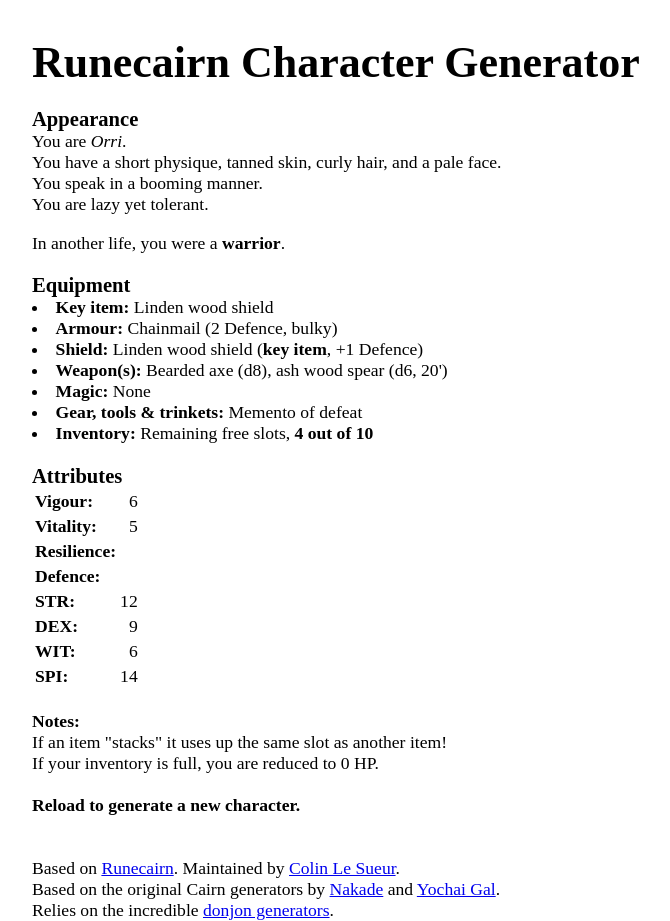
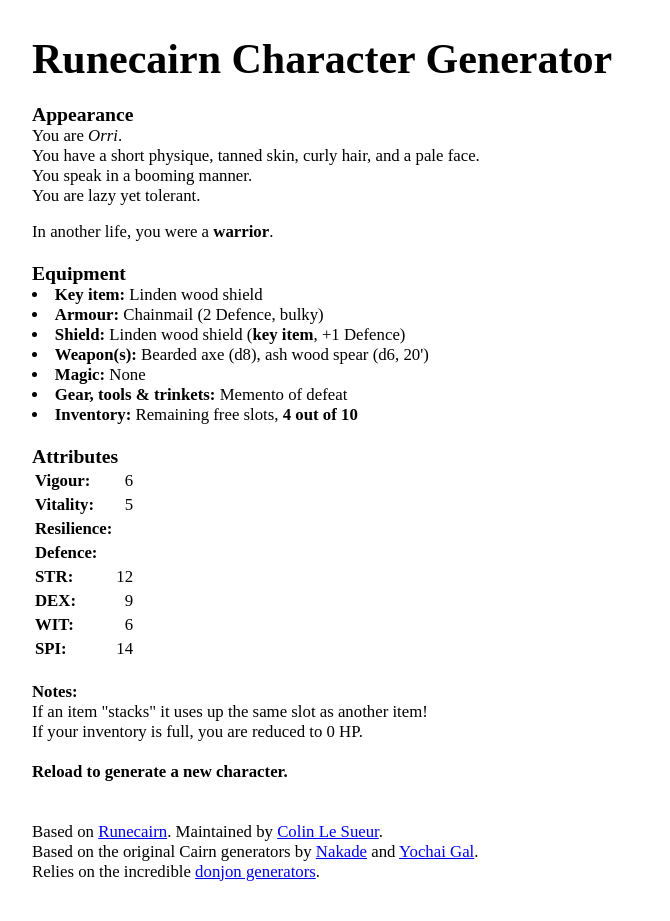
Before and after one commit to byodinsbeardrpg/byodinsbeardrpg.github.io, a Jekyll site: the page generator/index.html, which Jekyll copies as it is, in a window 1280 px wide. Shown: the whole page, without its empty margins (208-878 px from the left). Built offline with Jekyll 4.4.1, drawn with Linux system fonts in a browser that asks for light colours; some web fonts are replaced; after the commit the page ends 900 px from its top, so only the background shows below that.

Commit message:
Update index.html

```diff
--- a/generator/index.html
+++ b/generator/index.html
@@ -30,7 +30,7 @@
       a:hover {color: #32b865}
 	  h2 {margin-bottom: 0em; font-family: "BlackBeard"; font-size: 250%}
       h3 {margin-bottom: 0em; font-family: "Futura PT"}
-      body {width: 800px; margin: auto; font-family: "Minion Pro"; font-size: 110%}
+      body {width: 800px; margin: auto; font-family: "Minion Pro"; font-size: 105%}
     </style>
      <script type="text/javascript" src="js/generator.js"></script>
     <script type="text/javascript" src="js/runecairn_data.js"></script>
```
